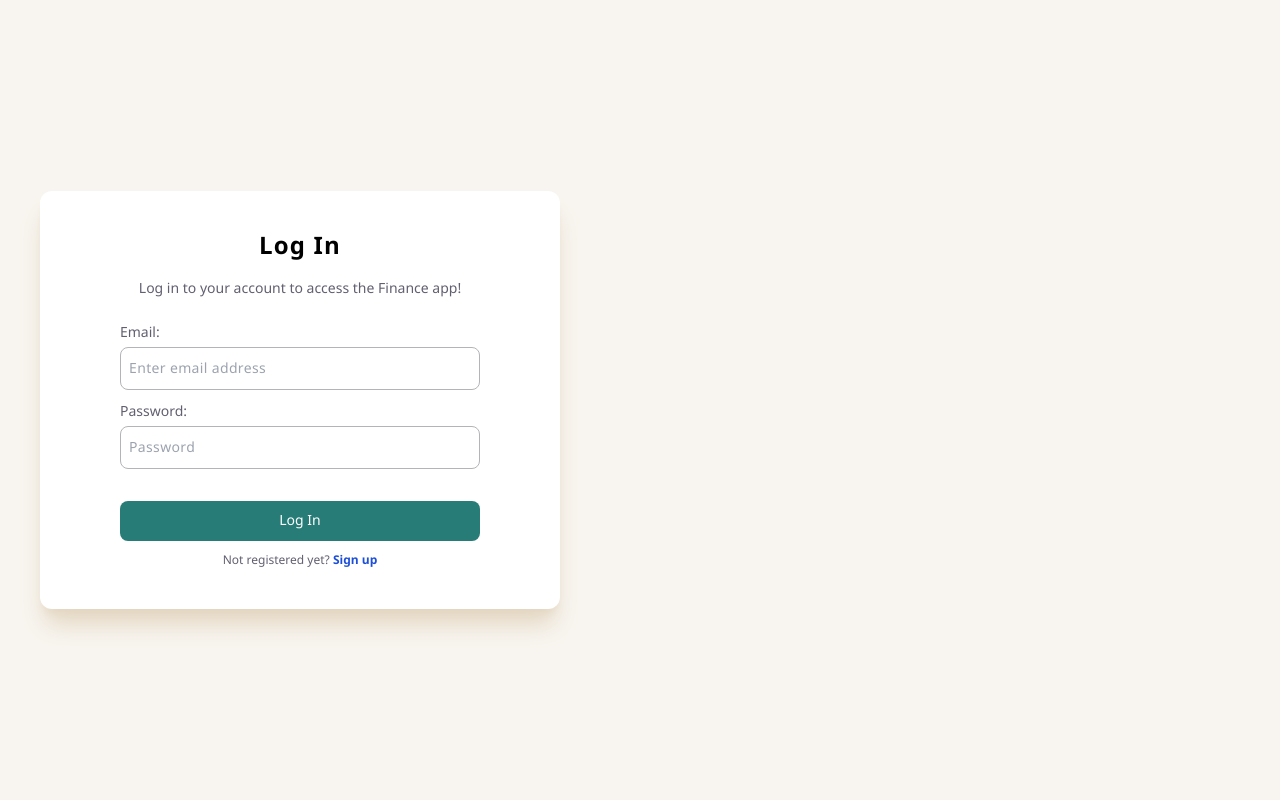
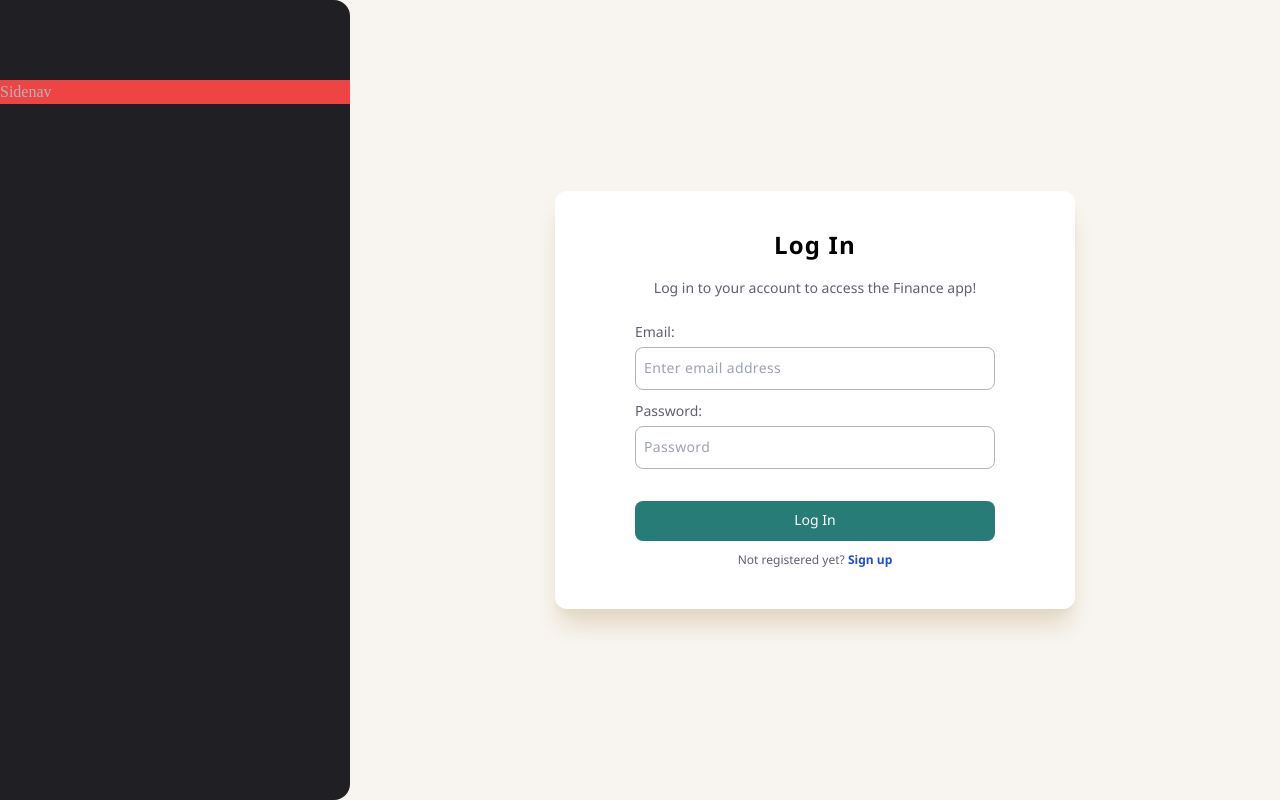
Before and after one commit to anttiromppanen/fm-personal-finance, a Next.js app: page /login in a window 1280 px wide. Built offline with nearby package versions, Linux system fonts and the light colour scheme; no server answers.

Commit message:
sidenav update

```diff
--- a/src/app/layout.tsx
+++ b/src/app/layout.tsx
@@ -1,5 +1,6 @@
 import type { Metadata } from "next";
 import { DM_Serif_Display, Inter, Noto_Sans_Arabic } from "next/font/google";
+import { twJoin } from "tailwind-merge";
 import "./globals.css";
 import Sidenav from "@/components/Sidenav";
 
@@ -15,7 +16,7 @@ const serif = DM_Serif_Display({
 });
 
 export const metadata: Metadata = {
-  title: "Create Next App",
+  title: "Personal Finance App",
   description: "Generated by create next app",
 };
 
@@ -26,8 +27,15 @@ export default function RootLayout({
 }>) {
   return (
     <html lang="en">
-      <body className={`${arabic.variable} ${serif.variable}`}>
-        <div className="w-full px-4 md:px-10 font-arabic flex">{children}</div>
+      <body
+        className={twJoin(
+          "grid grid-cols-[350px_1fr]",
+          arabic.variable,
+          serif.variable,
+        )}
+      >
+        <Sidenav />
+        <div className="w-full px-4 md:px-10 font-arabic">{children}</div>
       </body>
     </html>
   );
--- a/src/components/Sidenav/index.tsx
+++ b/src/components/Sidenav/index.tsx
@@ -2,9 +2,9 @@ import React from "react";
 
 function Sidenav() {
   return (
-    <div className="bg-primaryDark text-primaryLightGrey w-[400px] min-h-screen">
-      Sidenav
-    </div>
+    <aside className="bg-primaryDark text-primaryLightGrey min-h-screen relative rounded-r-2xl">
+      <div className="sticky left-0 top-20 bg-red-500">Sidenav</div>
+    </aside>
   );
 }
 
```
